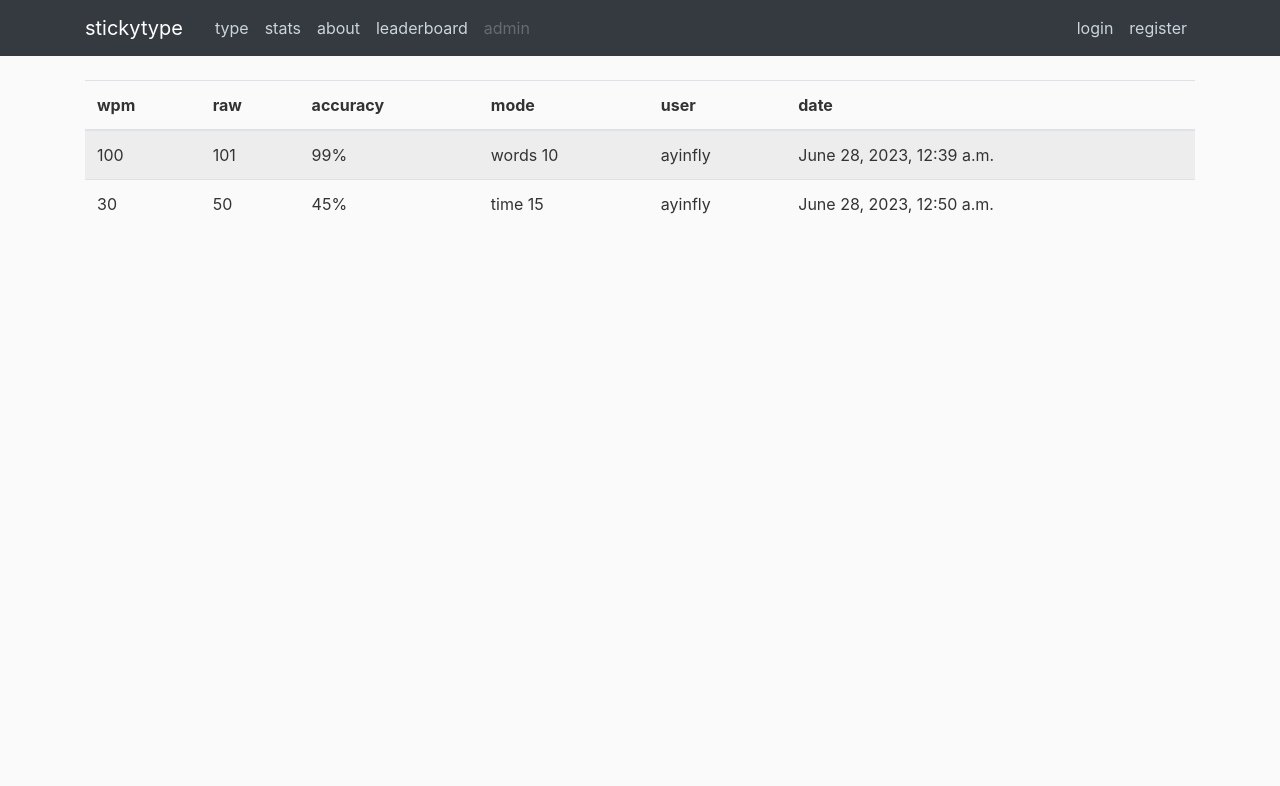
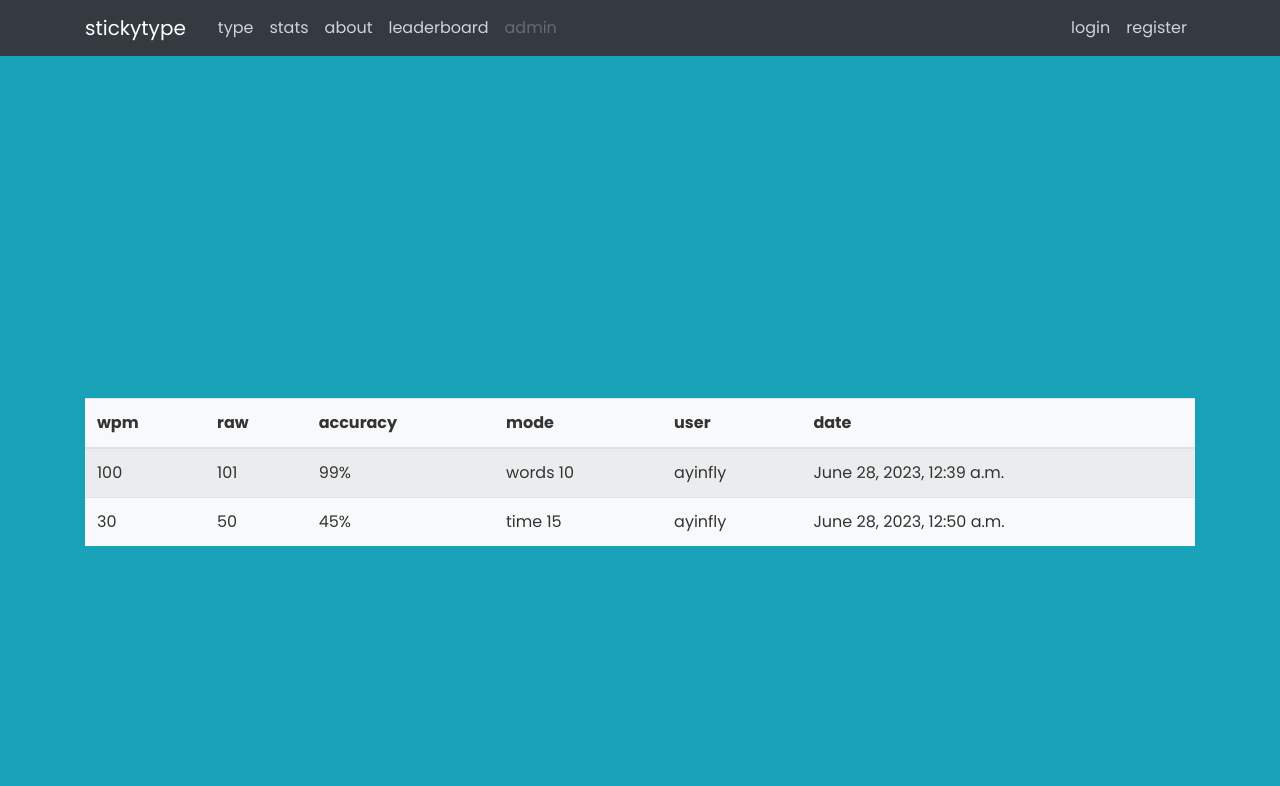
Before and after one commit to ayinfly/stickytype, a Django app: page /stats/ in a window 1280 px wide. Shown: the top 786 px of the page. Before the commit the page ends 214 px from the top, so only its background shows below. Run offline with Django 4.2, Linux system fonts and the light colour scheme; data comes from the database, SQL or seed files in the repository; both versions use the stored data as it was after the commit; some libraries are stand-ins or nearby versions.

Commit message:
change website theme

```diff
--- a/django_project/type/templates/type/about.html
+++ b/django_project/type/templates/type/about.html
@@ -1,4 +1,6 @@
 {% extends "type/base.html" %}
 {% block content%}
-    <h1>About Page</h1>
+    <div class="content-section bg-light">
+        <h1>About Page</h1>
+    </div>
 {% endblock content%}
--- a/django_project/type/templates/type/base.html
+++ b/django_project/type/templates/type/base.html
@@ -10,6 +10,8 @@
     <link rel="stylesheet" href="https://cdn.jsdelivr.net/npm/bootstrap@4.0.0/dist/css/bootstrap.min.css" integrity="sha384-Gn5384xqQ1aoWXA+058RXPxPg6fy4IWvTNh0E263XmFcJlSAwiGgFAW/dAiS6JXm" crossorigin="anonymous">
 
     <link rel="stylesheet" type="text/css" href="{% static 'type/main.css' %}">
+    <link rel="stylesheet" href="{% static 'type/home.css' %}">
+
     <!-- title choices -->
     {% if title %}
         <title>stickytype | {{ title }}</title>
--- a/django_project/type/templates/type/home.html
+++ b/django_project/type/templates/type/home.html
@@ -1,7 +1,6 @@
 {% extends "type/base.html" %}
 {% load static %}
 {% block content%}
-    <link rel="stylesheet" href="{% static 'type/home.css' %}">
     <div class="wrapper">
         <input type="text" class="input-field">
         <div class="content-box">
--- a/django_project/type/templates/type/stats.html
+++ b/django_project/type/templates/type/stats.html
@@ -1,6 +1,6 @@
 {% extends "type/base.html" %}
 {% block content%}
-    <table class="table table-hover table-striped">
+    <table class="table table-hover table-striped bg-light">
         <thead>
         <tr>
             <th scope="col">wpm</th>
```
Also changed, not shown: django_project/users/templates/users/logout.html (+7 -5 lines), django_project/db.sqlite3.
